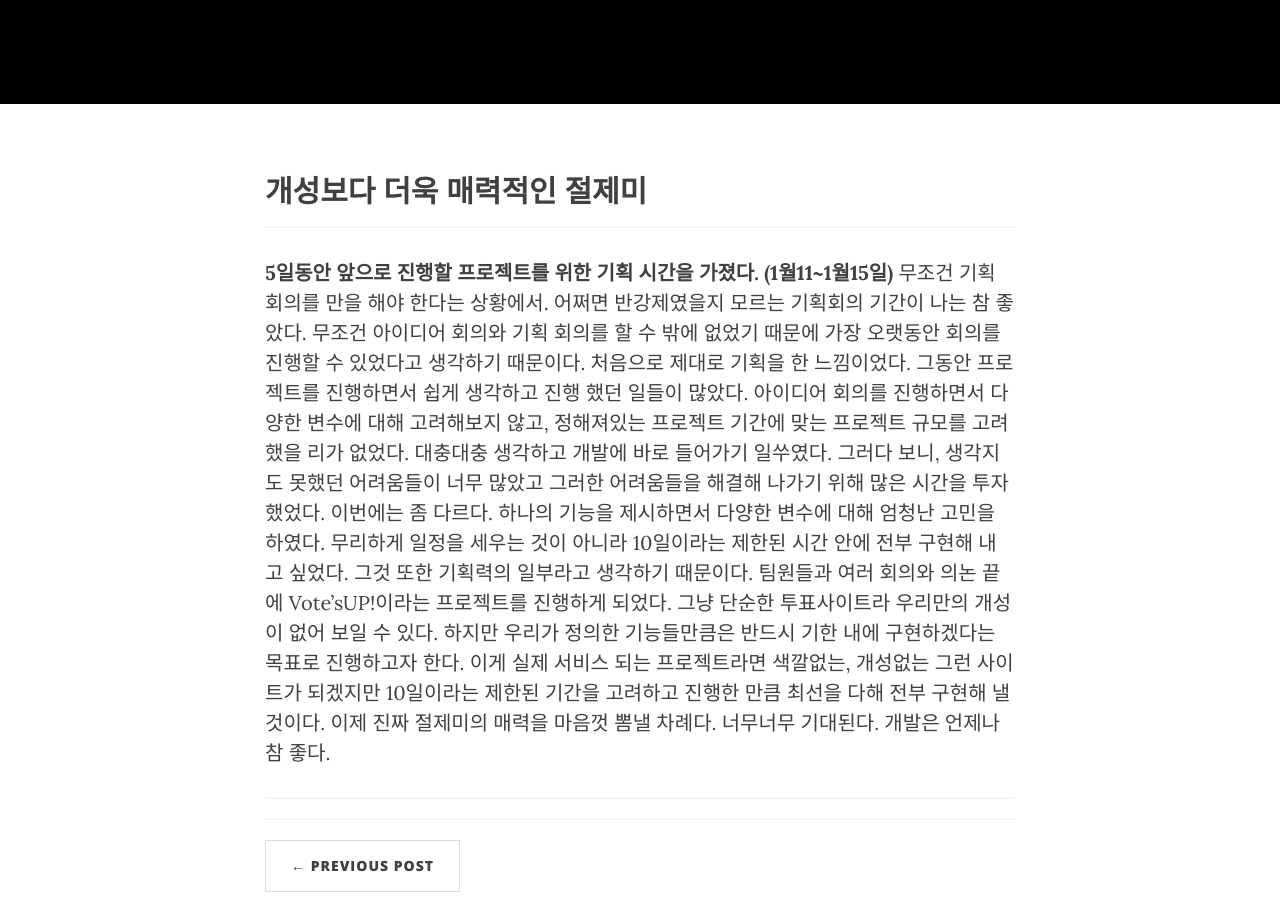
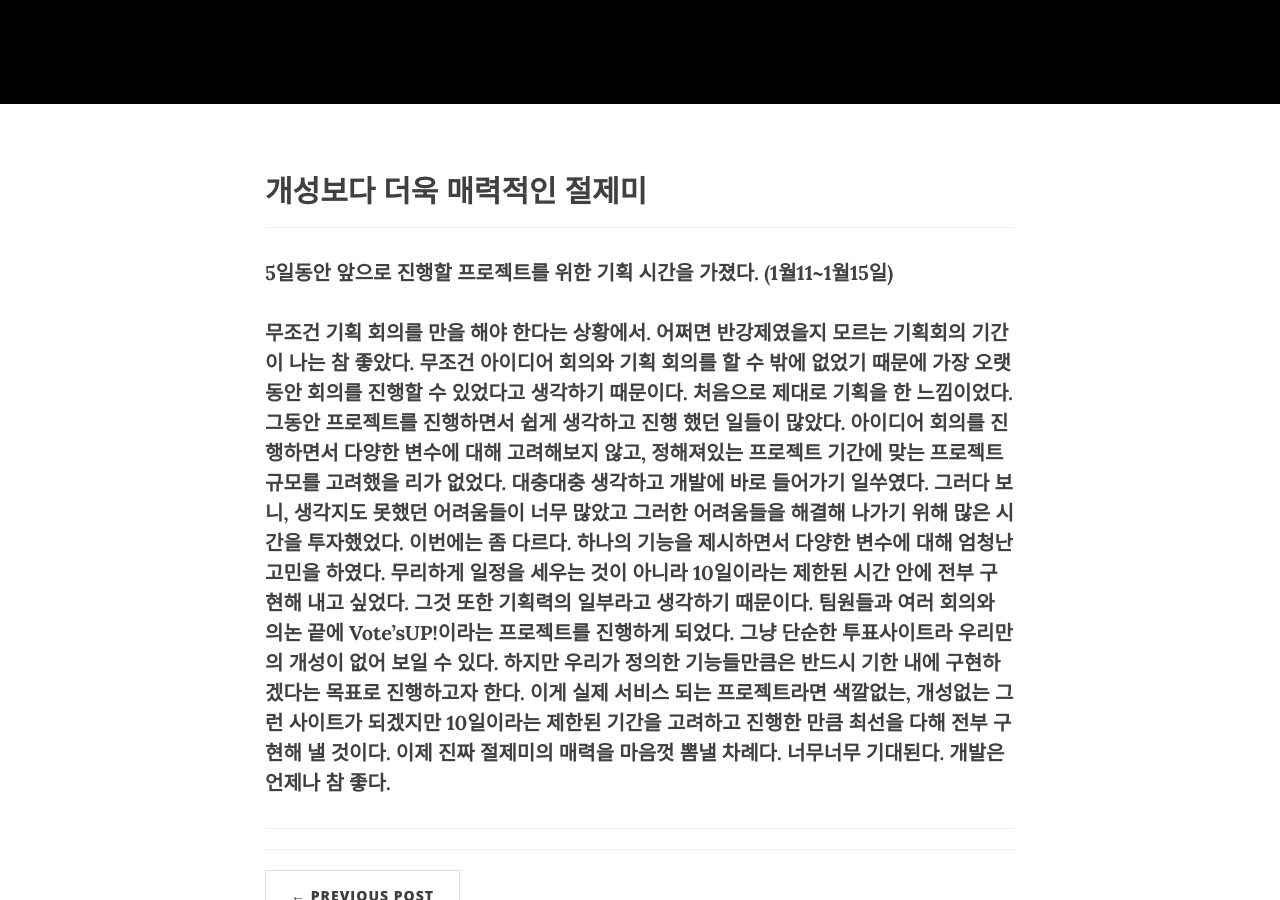
Before and after one commit to smnkim/smnkim.github.io, a Jekyll site: the page built from _posts/2016-01-18-smn-article.1.markdown, in a window 1280 px wide and 900 px high, scrolled down 329 px. Built offline with Jekyll 4.4.1, drawn with Linux system fonts in a browser that asks for light colours; nearby versions of some CDN libraries.

```diff
--- a/_posts/2016-01-18-smn-article.1.markdown
+++ b/_posts/2016-01-18-smn-article.1.markdown
@@ -14,11 +14,12 @@ header-img: "img/smnkim.jpg"
 ----
 
 __5일동안 앞으로 진행할 프로젝트를 위한 기획 시간을 가졌다. (1월11~1월15일)__
-무조건 기획 회의를 만을 해야 한다는 상황에서. 어쩌면 반강제였을지 모르는 기획회의 기간이 나는 참 좋았다. 무조건 아이디어 회의와 기획 회의를 할 수 밖에 없었기 때문에 가장 오랫동안 회의를 진행할 수 있었다고 생각하기 때문이다. 처음으로 제대로 기획을 한 느낌이었다.
-그동안 프로젝트를 진행하면서 쉽게 생각하고 진행 했던 일들이 많았다. 아이디어 회의를 진행하면서 다양한 변수에 대해 고려해보지 않고, 정해져있는 프로젝트 기간에 맞는 프로젝트 규모를 고려했을 리가 없었다. 대충대충 생각하고 개발에 바로 들어가기 일쑤였다. 그러다 보니, 생각지도 못했던 어려움들이 너무 많았고 그러한 어려움들을 해결해 나가기 위해 많은 시간을 투자했었다.
-이번에는 좀 다르다.
-하나의 기능을 제시하면서 다양한 변수에 대해 엄청난 고민을 하였다. 무리하게 일정을 세우는 것이 아니라 10일이라는 제한된 시간 안에 전부 구현해 내고 싶었다. 그것 또한 기획력의 일부라고 생각하기 때문이다. 팀원들과 여러 회의와 의논 끝에 Vote’sUP!이라는 프로젝트를 진행하게 되었다. 그냥 단순한 투표사이트라 우리만의 개성이 없어 보일 수 있다. 하지만 우리가 정의한 기능들만큼은 반드시 기한 내에 구현하겠다는 목표로 진행하고자 한다.
-이게 실제 서비스 되는 프로젝트라면 색깔없는, 개성없는 그런 사이트가 되겠지만 10일이라는 제한된 기간을 고려하고 진행한 만큼 최선을 다해 전부 구현해 낼 것이다.
-이제 진짜 절제미의 매력을 마음껏 뽐낼 차례다. 너무너무 기대된다. 개발은 언제나 참 좋다.
+
+__무조건 기획 회의를 만을 해야 한다는 상황에서. 어쩌면 반강제였을지 모르는 기획회의 기간이 나는 참 좋았다. 무조건 아이디어 회의와 기획 회의를 할 수 밖에 없었기 때문에 가장 오랫동안 회의를 진행할 수 있었다고 생각하기 때문이다. 처음으로 제대로 기획을 한 느낌이었다.__
+__그동안 프로젝트를 진행하면서 쉽게 생각하고 진행 했던 일들이 많았다. 아이디어 회의를 진행하면서 다양한 변수에 대해 고려해보지 않고, 정해져있는 프로젝트 기간에 맞는 프로젝트 규모를 고려했을 리가 없었다. 대충대충 생각하고 개발에 바로 들어가기 일쑤였다. 그러다 보니, 생각지도 못했던 어려움들이 너무 많았고 그러한 어려움들을 해결해 나가기 위해 많은 시간을 투자했었다.__
+__이번에는 좀 다르다.__
+__하나의 기능을 제시하면서 다양한 변수에 대해 엄청난 고민을 하였다. 무리하게 일정을 세우는 것이 아니라 10일이라는 제한된 시간 안에 전부 구현해 내고 싶었다. 그것 또한 기획력의 일부라고 생각하기 때문이다. 팀원들과 여러 회의와 의논 끝에 Vote’sUP!이라는 프로젝트를 진행하게 되었다. 그냥 단순한 투표사이트라 우리만의 개성이 없어 보일 수 있다. 하지만 우리가 정의한 기능들만큼은 반드시 기한 내에 구현하겠다는 목표로 진행하고자 한다.__
+__이게 실제 서비스 되는 프로젝트라면 색깔없는, 개성없는 그런 사이트가 되겠지만 10일이라는 제한된 기간을 고려하고 진행한 만큼 최선을 다해 전부 구현해 낼 것이다.__
+__이제 진짜 절제미의 매력을 마음껏 뽐낼 차례다. 너무너무 기대된다. 개발은 언제나 참 좋다.__
 
 ----
```
